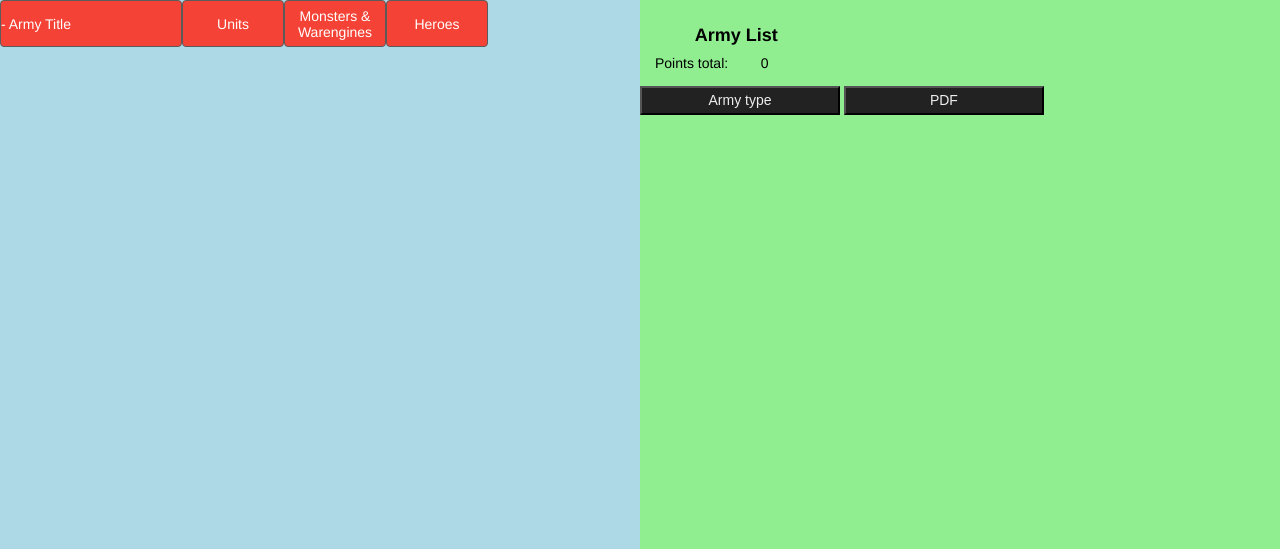
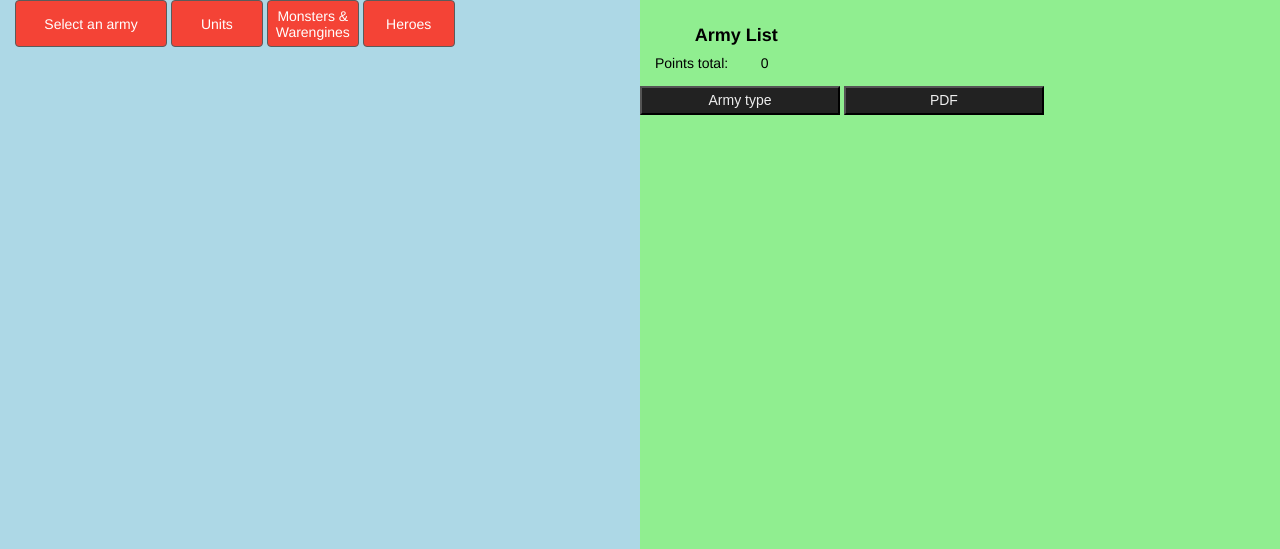
Before and after one commit to torkelbe/kowhub, a Django app: page /armybuilder/ in a window 1280 px wide. Shown: the part 60-609 px from the top of the page. Run offline with Django 3.2, Linux system fonts and the light colour scheme; data that the repository does not hold is empty; some libraries are stand-ins or nearby versions.

Commit message:
Change buttons in left panel header to inline-block display and use button wrapper elements to center text.

```diff
--- a/armybuilder/static/armybuilder/scripts/armybuilder-controller.js
+++ b/armybuilder/static/armybuilder/scripts/armybuilder-controller.js
@@ -40,7 +40,7 @@ armybuilderController = function() {
         $('#unitChoicePanel').html(forceListHtml);
         $('#armyChoicePanel').hide();
         $('#unitList').show();
-        $('#forceListHeader').find('.forceListReturnBtn span').html(armyName);
+        $('#forceListHeader').find('.forceListReturnBtn>div>div').html(armyName);
         // forceList button listeners
         $(armyPage).find('.forceList tbody').on('click', '.unitBtn', function(evt) {
             evt.preventDefault();
@@ -242,6 +242,7 @@ armybuilderController = function() {
                     $(armyPage).find('#forceListHeader').addClass('disabled');
                     $(armyPage).find('#unitChoicePanel').children().hide();
                     $(armyPage).find('#armyChoicePanel').show();
+                    $(armyPage).find('.forceListReturnBtn>div>div').html('Select an army');
                 });
 
                 // Button listener: Select army to view choices for
@@ -259,7 +260,7 @@ armybuilderController = function() {
                     evt.preventDefault();
                     var $sections = $(armyPage).find('#unitChoicePanel');
                     $sections.children().hide();
-                    var sectionChoice = $(evt.target).closest('p').data().section;
+                    var sectionChoice = $(evt.target).closest('.forceSectionBtn').data().section;
                     $sections.find('#'+sectionChoice).show();
                     $sections.find('#'+sectionChoice+' tbody').scroll();
                 });
--- a/armybuilder/static/armybuilder/styles/armybuilder.css
+++ b/armybuilder/static/armybuilder/styles/armybuilder.css
@@ -74,10 +74,12 @@ caption {
 }
 .buttonWrapper>div {
     display: table-cell;
+    width: 100%;
+    height: 100%;
+    margin: 0px;
+    padding: 4pt;
     vertical-align: middle;
     text-align: center;
-    margin: 0px;
-    padding: 4pt;
 }
 
 #armyChoicePanel {
@@ -115,11 +117,11 @@ table.forceList td:not(.unitName) {
 }
 
 #forceListHeader {
-    display: table;
+    margin: 0px 15px;
 }
 .forceSectionBtn,
 .forceListReturnBtn {
-    display: table-cell;
+    display: inline-block;
     text-decoration: none;
     background-color: #f44336;
     color: white;
@@ -127,16 +129,13 @@ table.forceList td:not(.unitName) {
     border: 1px solid #5b5b5b;
     border-radius: 4px;
     height: 45px;
-    vertical-align: middle;
-    text-align: center;
     cursor: pointer;
 }
 .forceSectionBtn {
-    width: 100px;
+    width: 90px;
 }
 .forceListReturnBtn {
-    text-align: left;
-    width: 180px;
+    width: 150px;
 }
 .forceListReturnBtn:hover,
 .forceSectionBtn:hover {
--- a/armybuilder/templates/armybuilder/application.html
+++ b/armybuilder/templates/armybuilder/application.html
@@ -20,10 +20,10 @@
             <div id="leftPanel">
                 <div id="leftPanelHeader">
                     <div id="forceListHeader">
-                        <p class="forceListReturnBtn">- <span>Army Title</span></p>
-                        <p class="forceSectionBtn" data-section="unitList">Units</p>
-                        <p class="forceSectionBtn" data-section="monList">Monsters & Warengines</p>
-                        <p class="forceSectionBtn" data-section="heroList">Heroes</p>
+                        <div class="forceListReturnBtn"><div class="buttonWrapper"><div>Select an army</div></div></div>
+                        <div class="forceSectionBtn" data-section="unitList"><div class="buttonWrapper"><div>Units</div></div></div>
+                        <div class="forceSectionBtn" data-section="monList"><div class="buttonWrapper"><div>Monsters & Warengines</div></div></div>
+                        <div class="forceSectionBtn" data-section="heroList"><div class="buttonWrapper"><div>Heroes</div></div></div>
                     </div>
                 </div>
                 <div id="leftPanelBody">
```
